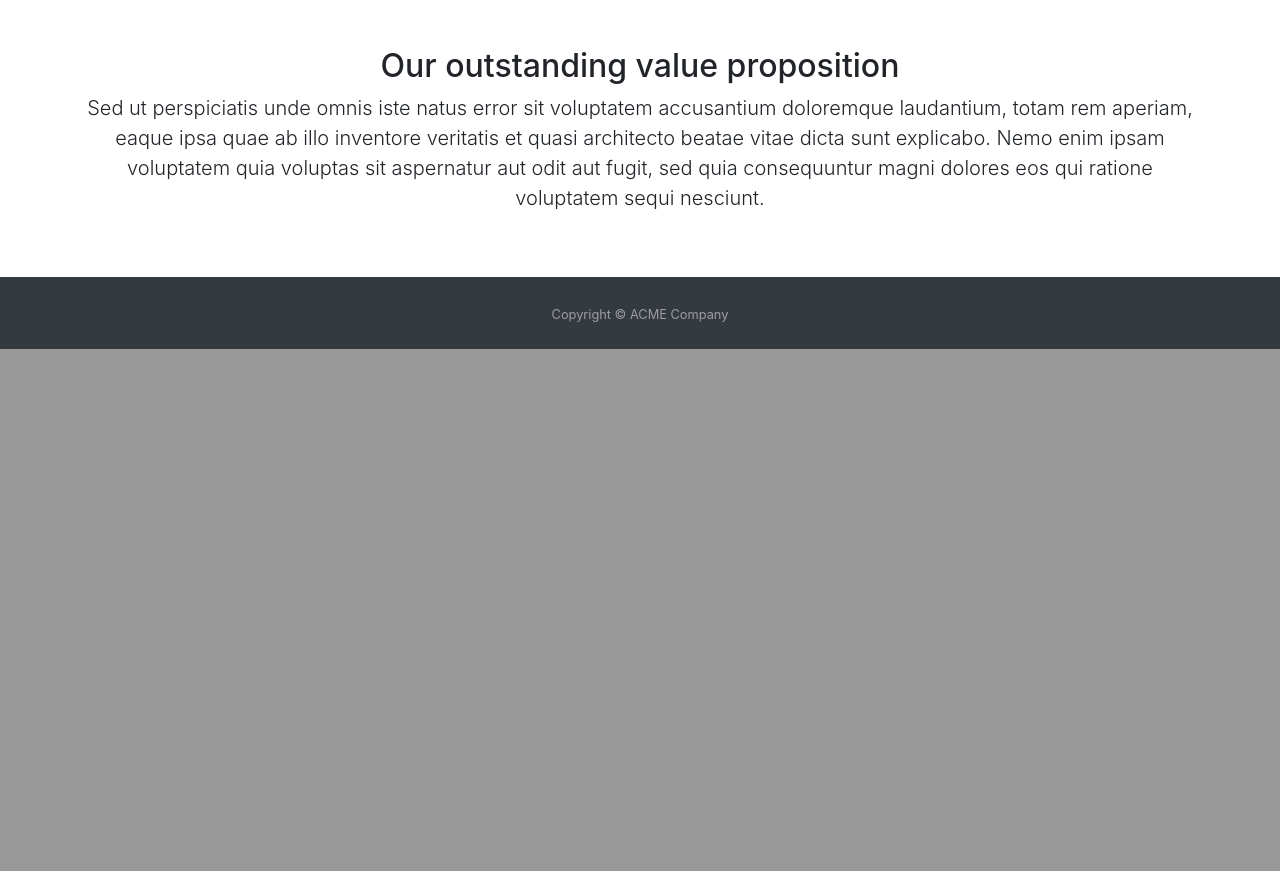
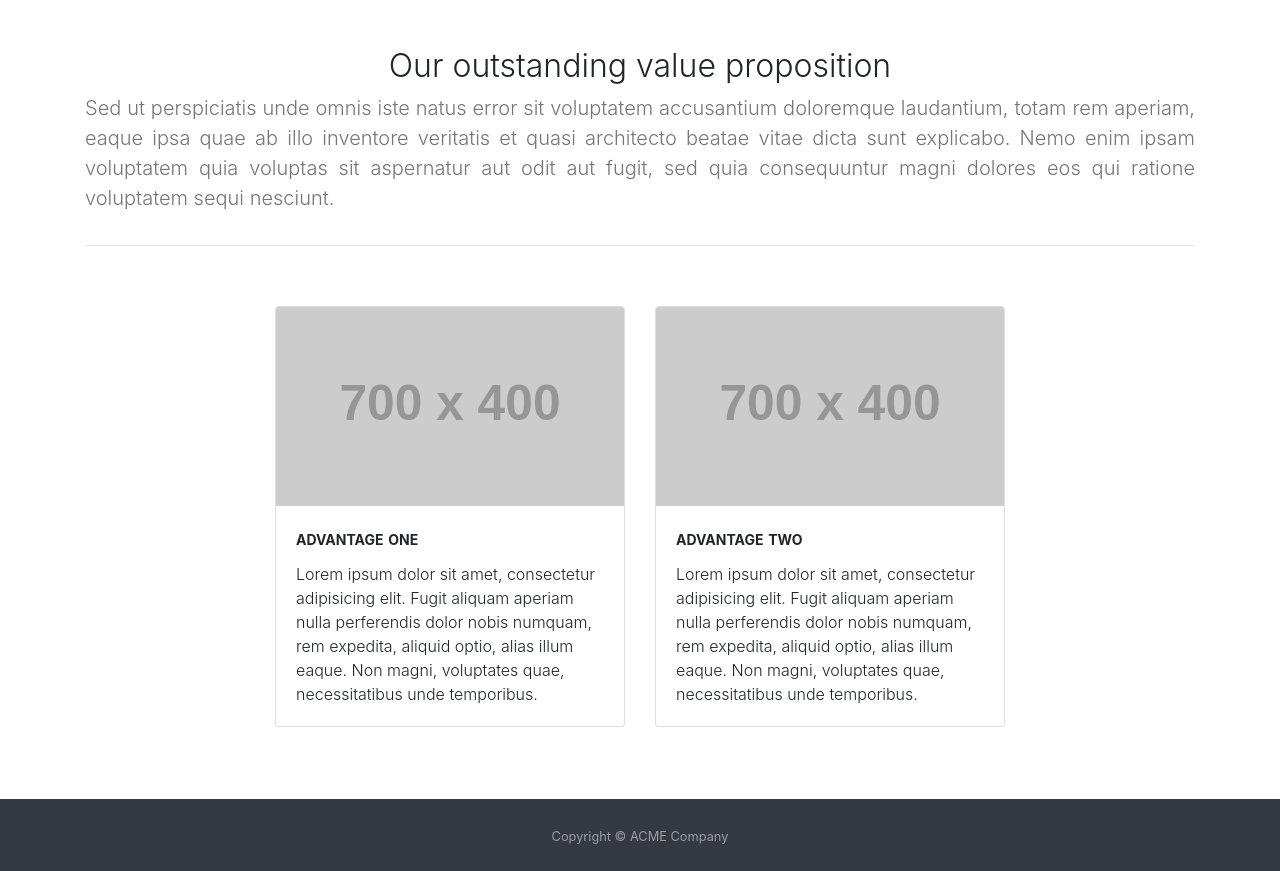
Before and after one commit to benjamindelmee/landing-page-boilerplate, a Flask app: page / in a window 1280 px wide. Shown: the part 801-1672 px from the top of the page. Before the commit the page ends 1150 px from the top, so only its background shows below. Run offline with Flask 2, Linux system fonts and the light colour scheme; grey boxes labelled with a size stand in for pictures from a placeholder-image service; some libraries are stand-ins or nearby versions.

Commit message:
add advantages

```diff
--- a/app/routes.py
+++ b/app/routes.py
@@ -11,11 +11,19 @@ def index():
         # optional
         'lang': 'fr',
         'page_description': 'ACME Company is the world leader in...',
-        'call_to_action': 'Try it for free',
+        'call_to_action': 'try it for free',
         'call_to_action_link': 'https://typeform.com',
         'learn_more': 'Learn more',
         'headline_sub': 'Why choosing someone else?',
         'intro_title': 'Our outstanding value proposition',
-        'intro_text': 'Sed ut perspiciatis unde omnis iste natus error sit voluptatem accusantium doloremque laudantium, totam rem aperiam, eaque ipsa quae ab illo inventore veritatis et quasi architecto beatae vitae dicta sunt explicabo. Nemo enim ipsam voluptatem quia voluptas sit aspernatur aut odit aut fugit, sed quia consequuntur magni dolores eos qui ratione voluptatem sequi nesciunt.'
+        'intro_text': 'Sed ut perspiciatis unde omnis iste natus error sit voluptatem accusantium doloremque laudantium, totam rem aperiam, eaque ipsa quae ab illo inventore veritatis et quasi architecto beatae vitae dicta sunt explicabo. Nemo enim ipsam voluptatem quia voluptas sit aspernatur aut odit aut fugit, sed quia consequuntur magni dolores eos qui ratione voluptatem sequi nesciunt.',
+        'advantage_one_image': 'http://placehold.it/700x400',
+        'advantage_one_image_alt': '',
+        'advantage_one_title': 'advantage one',
+        'advantage_one_text': 'Lorem ipsum dolor sit amet, consectetur adipisicing elit. Fugit aliquam aperiam nulla perferendis dolor nobis numquam, rem expedita, aliquid optio, alias illum eaque. Non magni, voluptates quae, necessitatibus unde temporibus.',
+        'advantage_two_image': 'http://placehold.it/700x400',
+        'advantage_two_image_alt': '',
+        'advantage_two_title': 'advantage two',
+        'advantage_two_text': 'Lorem ipsum dolor sit amet, consectetur adipisicing elit. Fugit aliquam aperiam nulla perferendis dolor nobis numquam, rem expedita, aliquid optio, alias illum eaque. Non magni, voluptates quae, necessitatibus unde temporibus.',
     }
     return render_template('index.html', **kwargs)
--- a/app/templates/index.html
+++ b/app/templates/index.html
@@ -41,7 +41,7 @@
             <div class="row h-100 align-items-center">
                 <div class="jumbotron">
                     <div class="container">
-                        <h1 class="display-4">{{ headline }}</h1>
+                        <h1>{{ headline }}</h1>
                         {% if headline_sub %}
                             <p class="lead">{{ headline_sub }}</p>
                         {% endif %}
@@ -64,20 +64,44 @@
     <!-- Page Content -->
     <section class="py-5" {% if learn_more %} id="section_1" {% endif %}>
         <div class="container">
-
             {% if intro_title or intro_text %}
                 <div class="row">
                     <div class="col">
                         {% if intro_title %}
-                            <h2 class="text-center">{{ intro_title }}</h2>
+                            <h2 class="text-center font-weight-light">{{ intro_title }}</h2>
                         {% endif %}
                         {% if intro_text %}
-                            <p class="lead text-center">{{ intro_text }}</p>
+                            <p class="lead text-justify" style="color: #767676;">{{ intro_text }}</p>
                         {% endif %}
                     </div>
                 </div>
+                <hr style="margin-bottom: 60px;">
             {% endif %}
+        </div>
 
+        <div class="container">
+            <div class="row">
+                <div class="col-lg-2"></div>
+                <div class="col-lg-4 mb-4">
+                    <div class="card h-100">
+                        <img class="card-img-top" src="{{ advantage_one_image }}" alt="{{ advantage_one_image_alt }}">
+                        <div class="card-body">
+                            <h3 class="card-title font-weight-bold lead" style="font-variant: small-caps;">{{ advantage_one_title }}</h3>
+                            <p class="card-text font-weight-light">{{ advantage_one_text }}</p>
+                        </div>
+                    </div>
+                </div>
+                <div class="col-lg-4 mb-4">
+                    <div class="card h-100">
+                        <img class="card-img-top" src="{{ advantage_two_image }}" alt="{{ advantage_two_image_alt }}">
+                        <div class="card-body">
+                            <h3 class="card-title font-weight-bold lead" style="font-variant: small-caps;">{{ advantage_two_title }}</h3>
+                            <p class="card-text font-weight-light">{{ advantage_two_text }}</p>
+                        </div>
+                    </div>
+                </div>
+                <div class="col-lg-2"></div>
+            </div>
         </div>
     </section>
 
```
